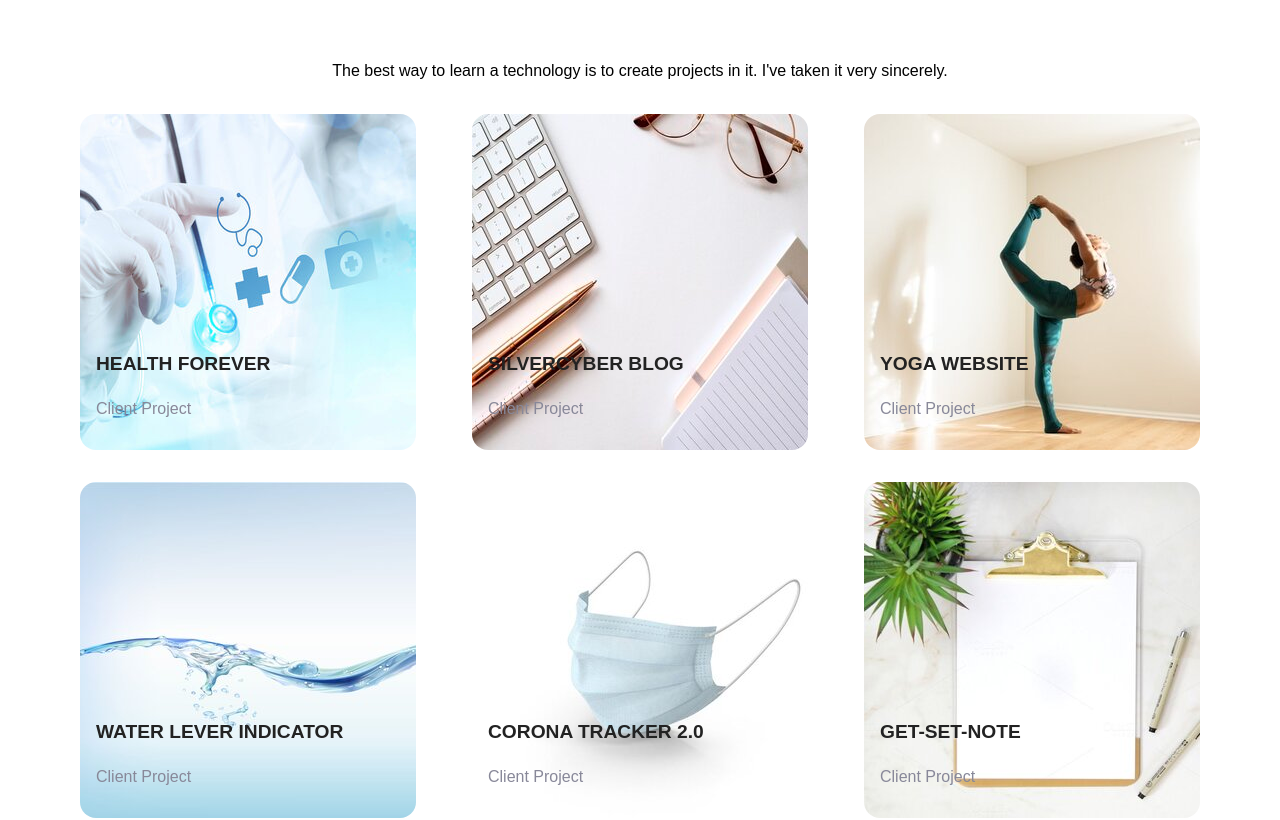
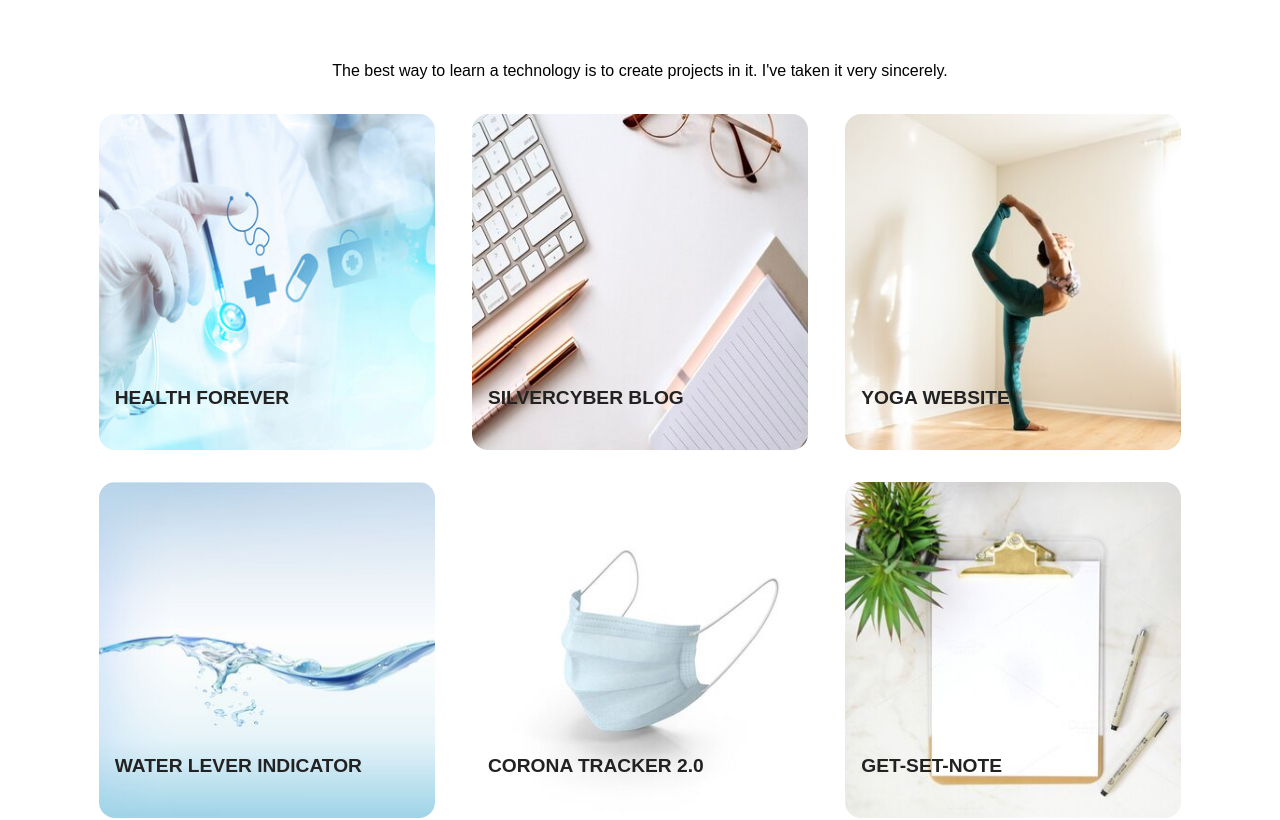
Before and after one commit to Rajat26599/my-react-portfolio, a React (Create React App) app: page / in a window 1280 px wide. Shown: the part 2693-3513 px from the top of the page. Built offline with nearby package versions, Linux system fonts and the light colour scheme.

Commit message:
removed project subtitle and other adjustments

```diff
--- a/src/components/projects/Projects.js
+++ b/src/components/projects/Projects.js
@@ -1,6 +1,6 @@
 import { Heading } from "../common/heading/Heading"
 import { Paragraph } from "../common/paragraph/Paragraph"
-import { ProjectCard, ProjectCards, ProjectContent, ProjectImage, ProjectWrapper, Subtitle } from "./styles"
+import { ProjectCard, ProjectCards, ProjectContent, ProjectImage, ProjectWrapper } from "./styles"
 import { data } from "./data"
 import { Subheading } from "../common/subheading/Subheading"
 import { createRef, useEffect, useRef, useState } from "react"
@@ -64,7 +64,7 @@ export const Projects = () => {
                             <a href={item.link} target="_blank" rel="noreferrer">
                                 <ProjectContent>
                                     <Subheading>{item.title}</Subheading>
-                                    <Subtitle>{item.subtitle}</Subtitle>
+                                    {/* <Subtitle>{item.subtitle}</Subtitle> */}
                                 </ProjectContent>
                                 <ProjectImage src={item.img}></ProjectImage>
                             </a>
--- a/src/components/projects/styles.js
+++ b/src/components/projects/styles.js
@@ -4,10 +4,11 @@ import { fadeIn } from "../../util/animations/fadeIn";
 
 export const ProjectWrapper = styled(ComponentWrapper)``
 
+//  unlike space-evenly space-around provides half sized spacing around the edges
 export const ProjectCards = styled.div`
     display: flex;
     width: 100%;
-    justify-content: space-between;
+    justify-content: space-around;
     flex-wrap: wrap;
 `
 export const ProjectCard = styled.div`
@@ -22,16 +23,23 @@ export const ProjectCard = styled.div`
         : css`opacity: 0;`
     }
 
+    &:hover {
+        box-shadow: 0 4px 8px 0 rgba(0, 0, 0, 0.15), 0 6px 20px 0 rgba(0, 0, 0, 0.1);
+    }
+
+    @media(max-width: ${globalStylingSpecs.device.medium}) {
+        width: 40%;
+        margin: 1rem auto;
+    }
+
     @media(max-width: ${globalStylingSpecs.device.small}) {
         width: 100%;
         margin: 1rem auto;
     }
 `
 export const ProjectImage = styled.img`
-    @media(max-width: ${globalStylingSpecs.device.small}) {
-        width: 100%;
-        height: 100%;
-    }
+    width: 100%;
+    height: 100%;
 `
 export const ProjectContent = styled.div`
     position: absolute;
```
